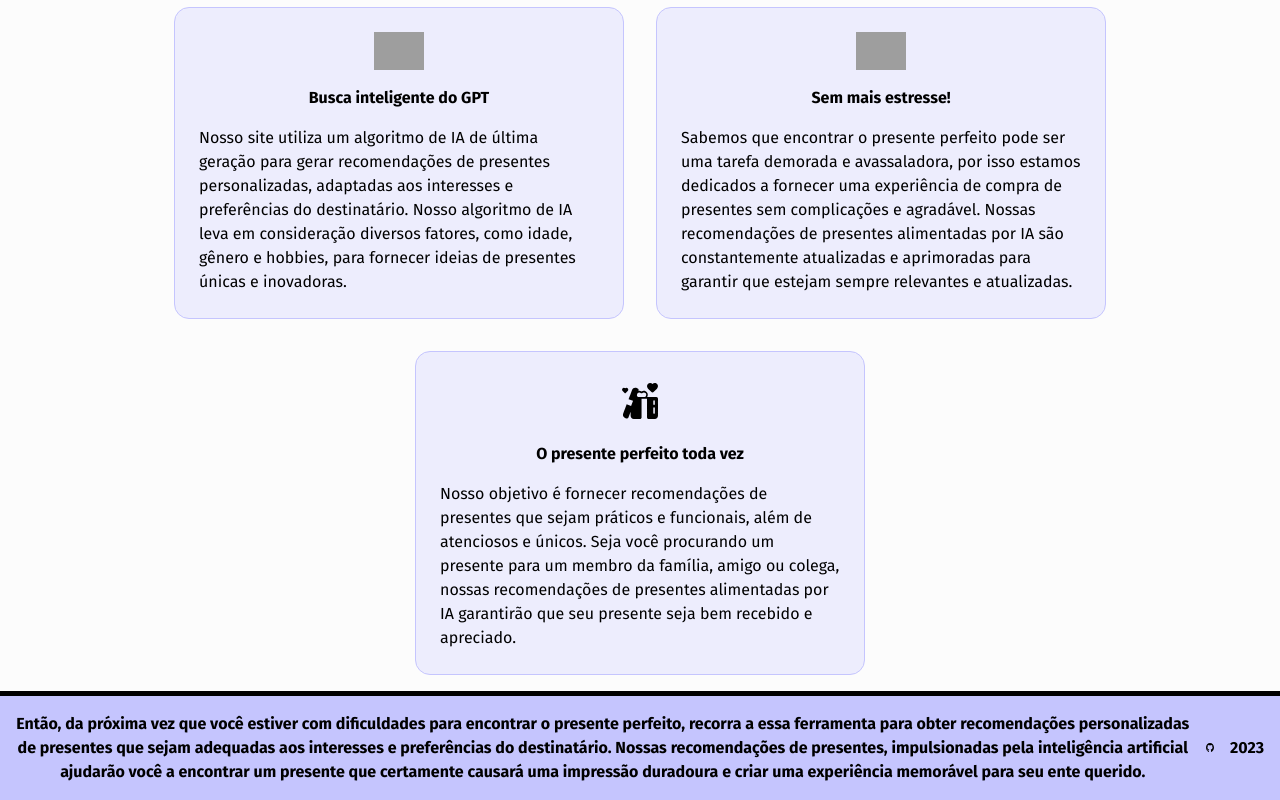
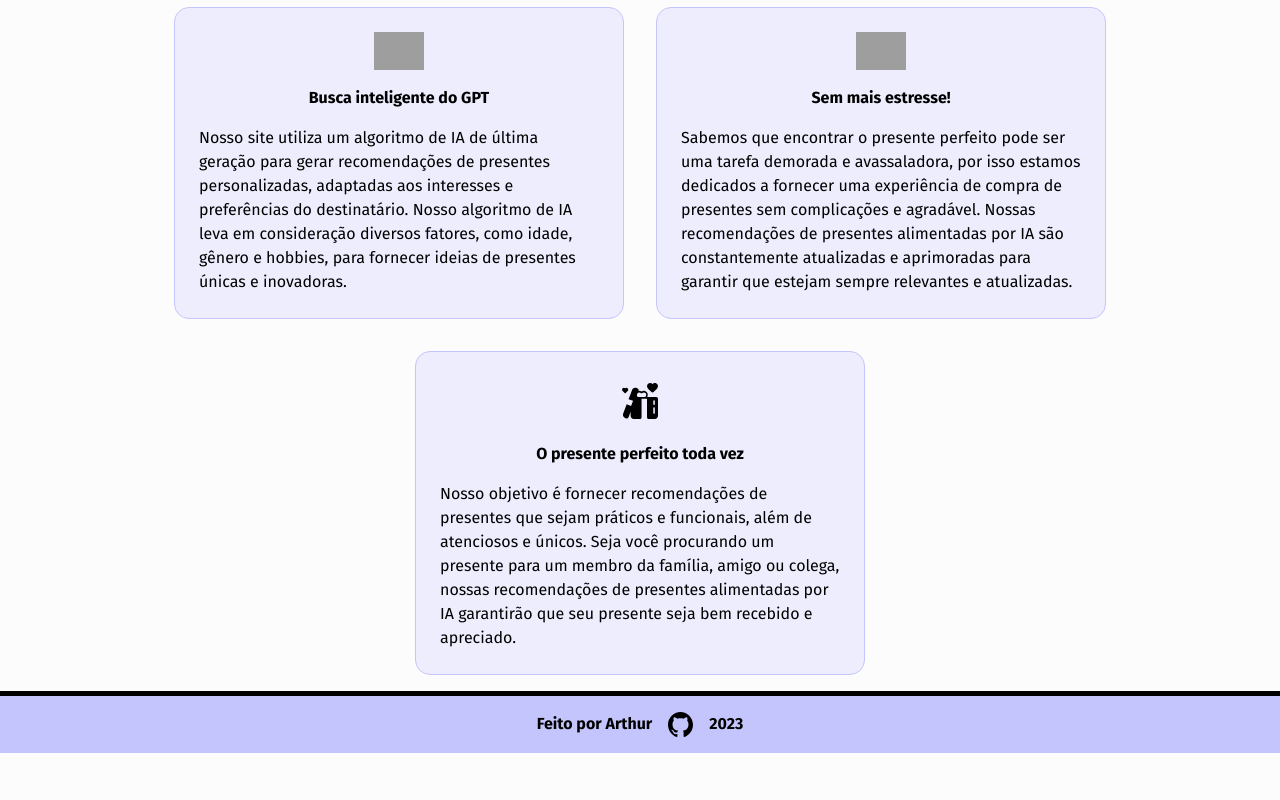
Before and after one commit to arthur-dias/whatgift-app, a React (Vite) app: page / in a window 1280 px wide. Shown: the part 750-1550 px from the top of the page. After the commit the page ends 1503 px from the top, so only its background shows below. Built offline with nearby package versions, Linux system fonts and the light colour scheme; grey boxes are pictures that could not be loaded.

Commit message:
text changes

```diff
--- a/src/App.tsx
+++ b/src/App.tsx
@@ -14,8 +14,8 @@ function App() {
         text='Encontre o presente perfeito para seu amigo, família ou colega usando o assistente GPT. Essa ferramenta permite que você pesquise facilmente por presentes utilizando o modelo GPT, que é enriquecido com conteúdo de toda a internet! Você nunca mais precisará se estressar para encontrar um presente de aniversário!'
       />
       <Form />
-      <Cards />
-      <Footer text='Então, da próxima vez que você estiver com dificuldades para encontrar o presente perfeito, recorra a essa ferramenta para obter recomendações personalizadas de presentes que sejam adequadas aos interesses e preferências do destinatário. Nossas recomendações de presentes, impulsionadas pela inteligência artificial ajudarão você a encontrar um presente que certamente causará uma impressão duradoura e criar uma experiência memorável para seu ente querido.' />
+      <Cards text='Então, da próxima vez que você estiver com dificuldades para encontrar o presente perfeito, recorra a essa ferramenta para obter recomendações personalizadas de presentes que sejam adequadas aos interesses e preferências do destinatário. Nossas recomendações de presentes, impulsionadas pela inteligência artificial ajudarão você a encontrar um presente que certamente causará uma impressão duradoura e criar uma experiência memorável para seu ente querido.' />
+      <Footer text='Feito por Arthur' />
     </>
   )
 }
```
